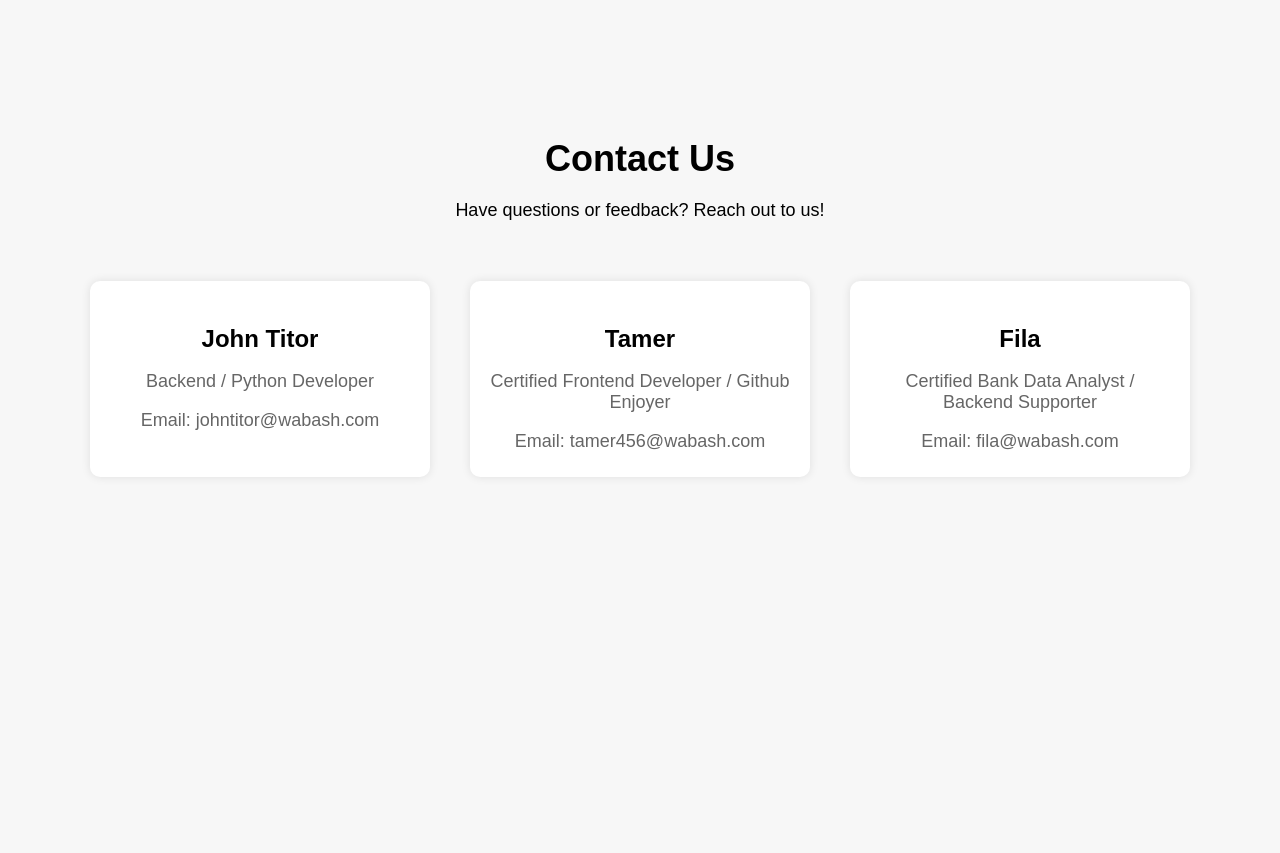
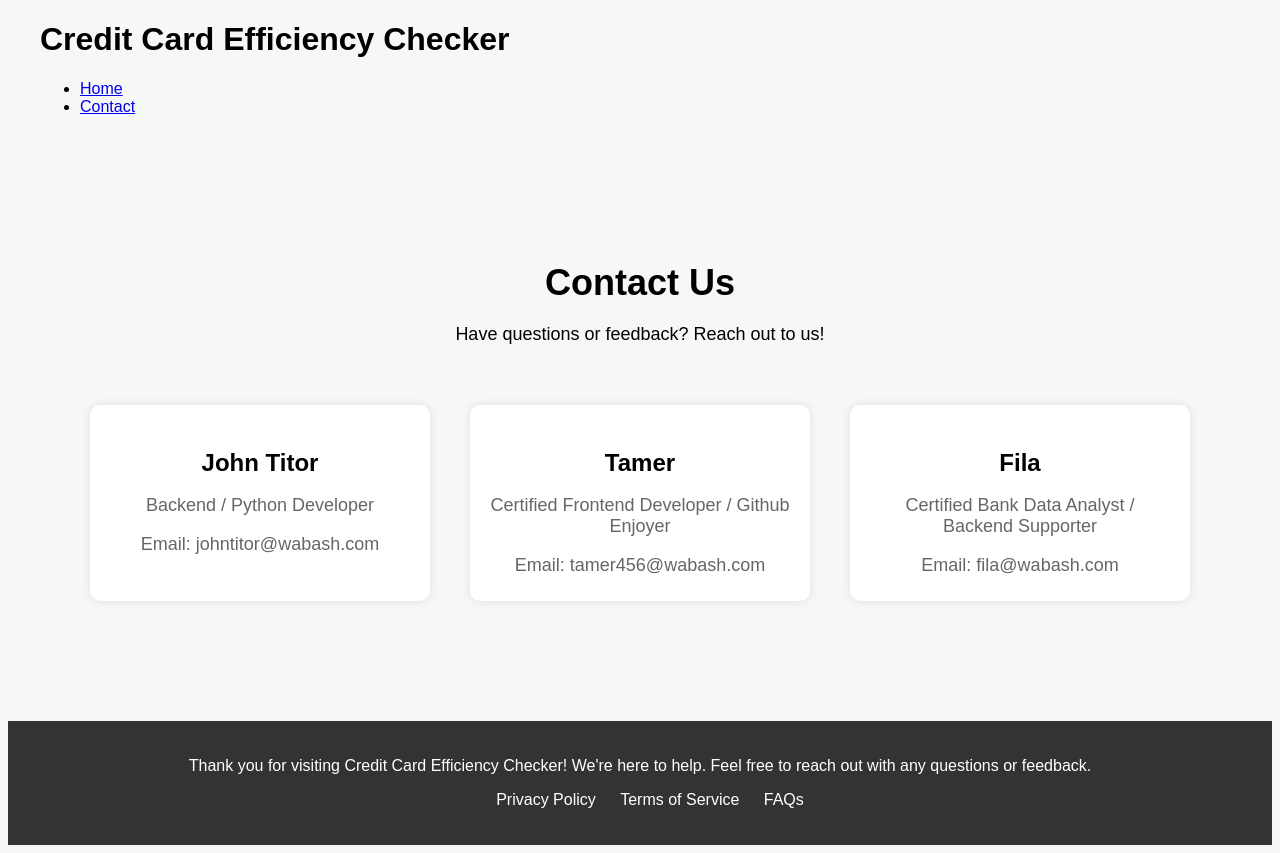
Before and after one commit to tamer456/tamer456.github.io, a plain HTML site: page templates/contact.html in a window 1280 px wide. Before the commit the page ends 800 px from the top, so only its background shows below. Drawn offline with Linux system fonts and the light colour scheme.

Commit message:
contact change

```diff
--- a/templates/contact.html
+++ b/templates/contact.html
@@ -9,7 +9,17 @@
 </head>
 <body>
     <!-- Header -->
-    <!-- Your header code here -->
+    <header>
+        <div class="container">
+            <h1 class="logo">Credit Card Efficiency Checker</h1>
+            <nav>
+                <ul>
+                    <li><a href="/">Home</a></li>
+                    <li><a href="/contact">Contact</a></li>
+                </ul>
+            </nav>
+        </div>
+    </header>
 
     <!-- Contact Section -->
     <section class="contact">
@@ -38,7 +48,17 @@
     </section>
 
     <!-- Footer -->
-    <!-- Your footer code here -->
+    <footer>
+        <div class="container">
+            <p>Thank you for visiting Credit Card Efficiency Checker! We're here to help. Feel free to reach out with any questions or feedback.</p>
+            <ul>
+                <li><a href="#">Privacy Policy</a></li>
+                <li><a href="#">Terms of Service</a></li>
+                <li><a href="#">FAQs</a></li>
+            </ul>
+            <!-- Add social media links here if needed -->
+        </div>
+    </footer>
 
 </body>
 </html>
```
